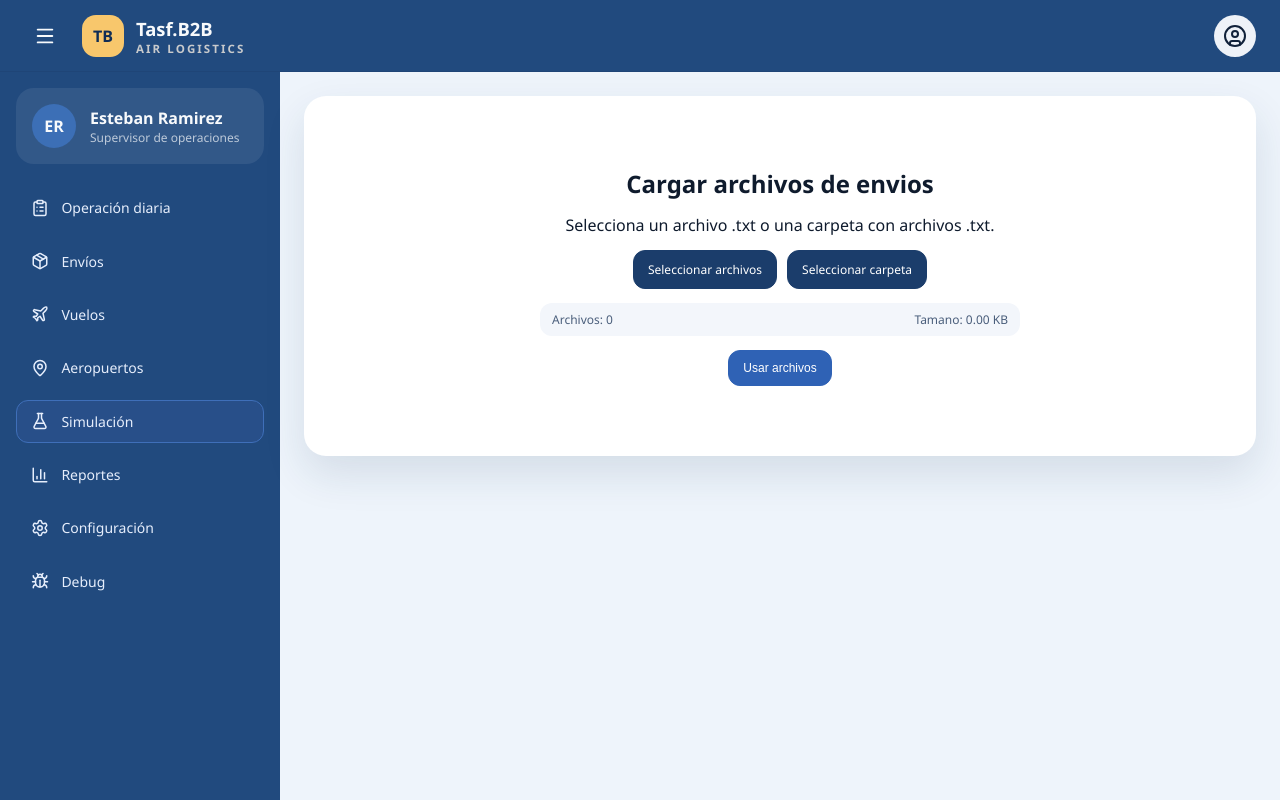
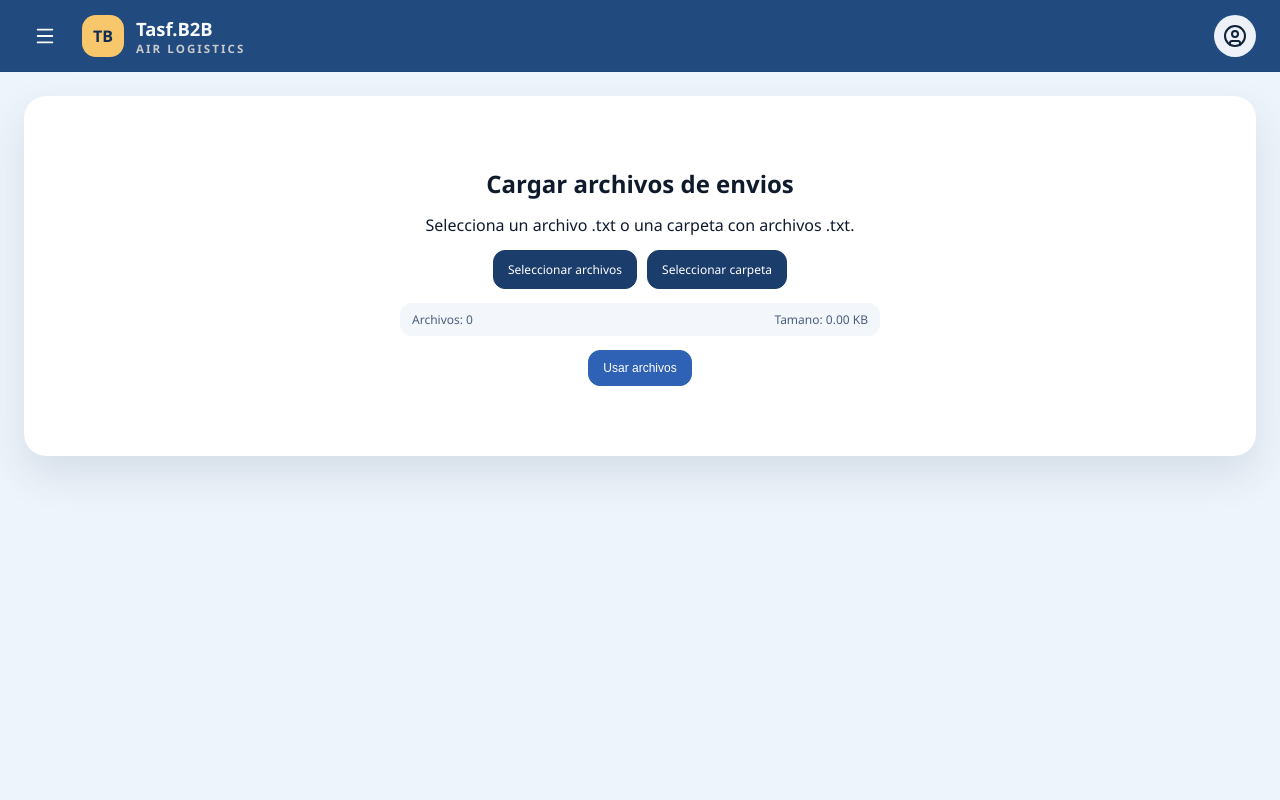
Before and after one commit to rey1hlp/DP1_TASF.B2B, a React (Vite) app in the folder frontend_tasf_b2b/: page /simulacion in a window 1280 px wide. Built offline with nearby package versions, Linux system fonts and the light colour scheme; no server answers.

Commit message:
make collapsed sidebar default

```diff
--- a/frontend_tasf_b2b/src/layouts/AppLayout.tsx
+++ b/frontend_tasf_b2b/src/layouts/AppLayout.tsx
@@ -8,7 +8,7 @@ export type AppLayoutContext = {
 }
 
 export default function AppLayout() {
-  const [sidebarOpen, setSidebarOpen] = useState(true)
+  const [sidebarOpen, setSidebarOpen] = useState(false)
   const [topbarMain, setTopbarMain] = useState<ReactNode>(null)
 
   return (
```
